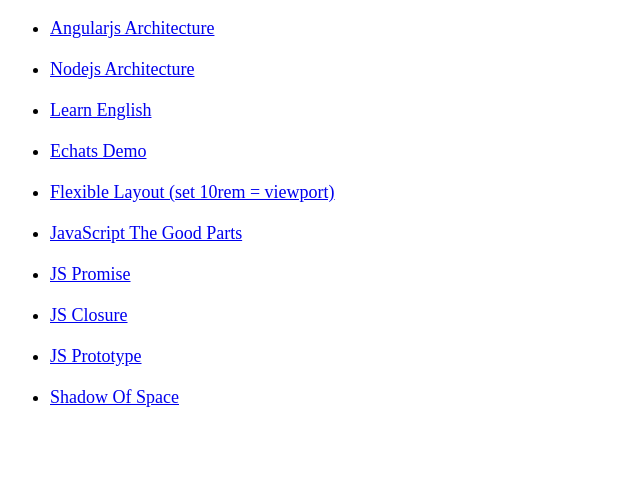
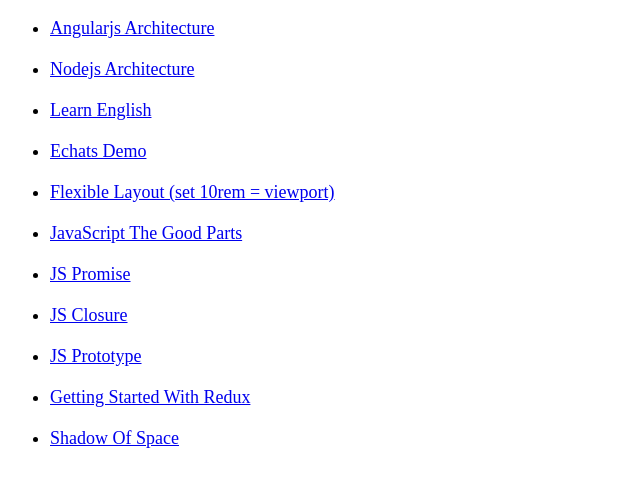
Before and after one commit to xiankui/xiankui.github.io, a plain HTML site: page index.html in a window 1280 px wide. Shown: the part 115-602 px from the top of the page, without its empty margins (0-640 px from the left). Drawn offline with Linux system fonts and the light colour scheme.

Commit message:
add links

```diff
--- a/index.html
+++ b/index.html
@@ -60,6 +60,13 @@
           >JS Prototype</a
         >
       </li>
+      <li>
+        <a
+          href="https://github.com/xiankui/getting-started-with-redux"
+          target="_blank"
+          >Getting Started With Redux</a
+        >
+      </li>
       <li><a href="/shadow-of-space">Shadow Of Space</a></li>
     </ul>
   </body>
```
